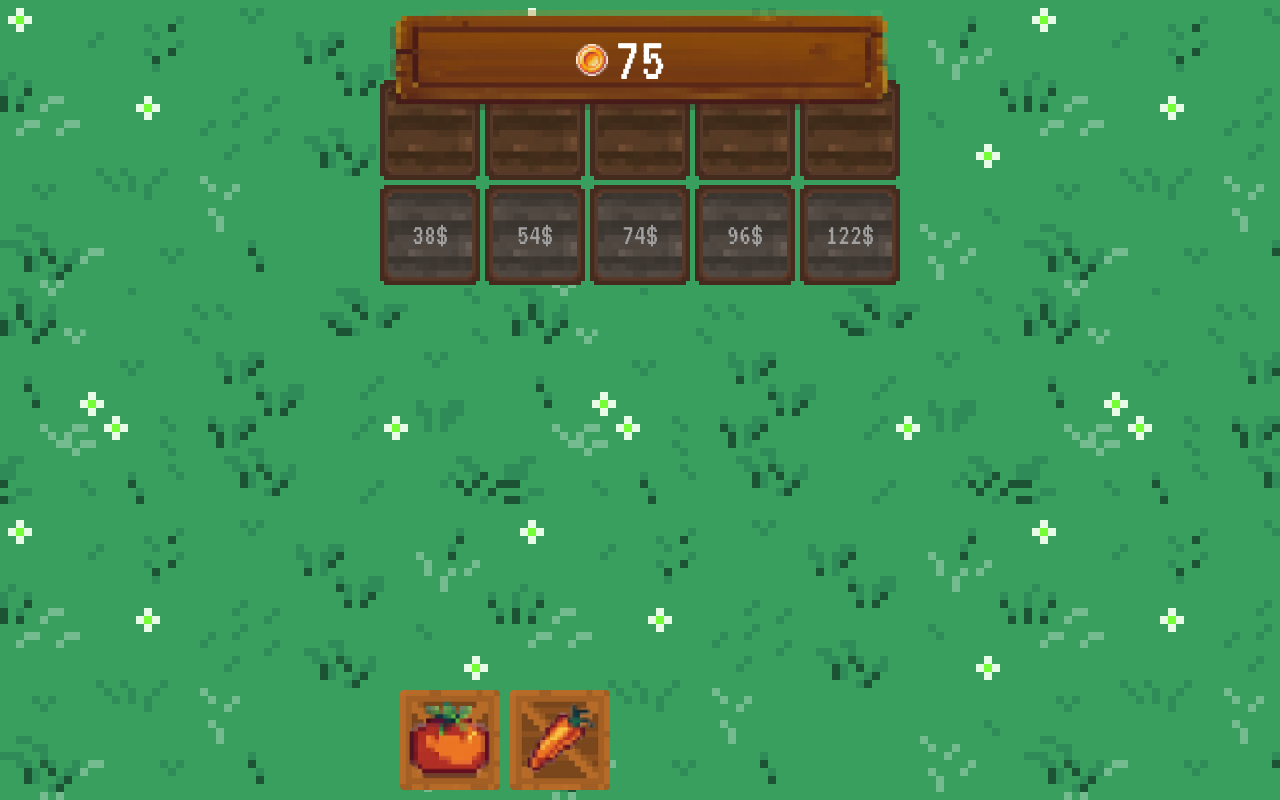
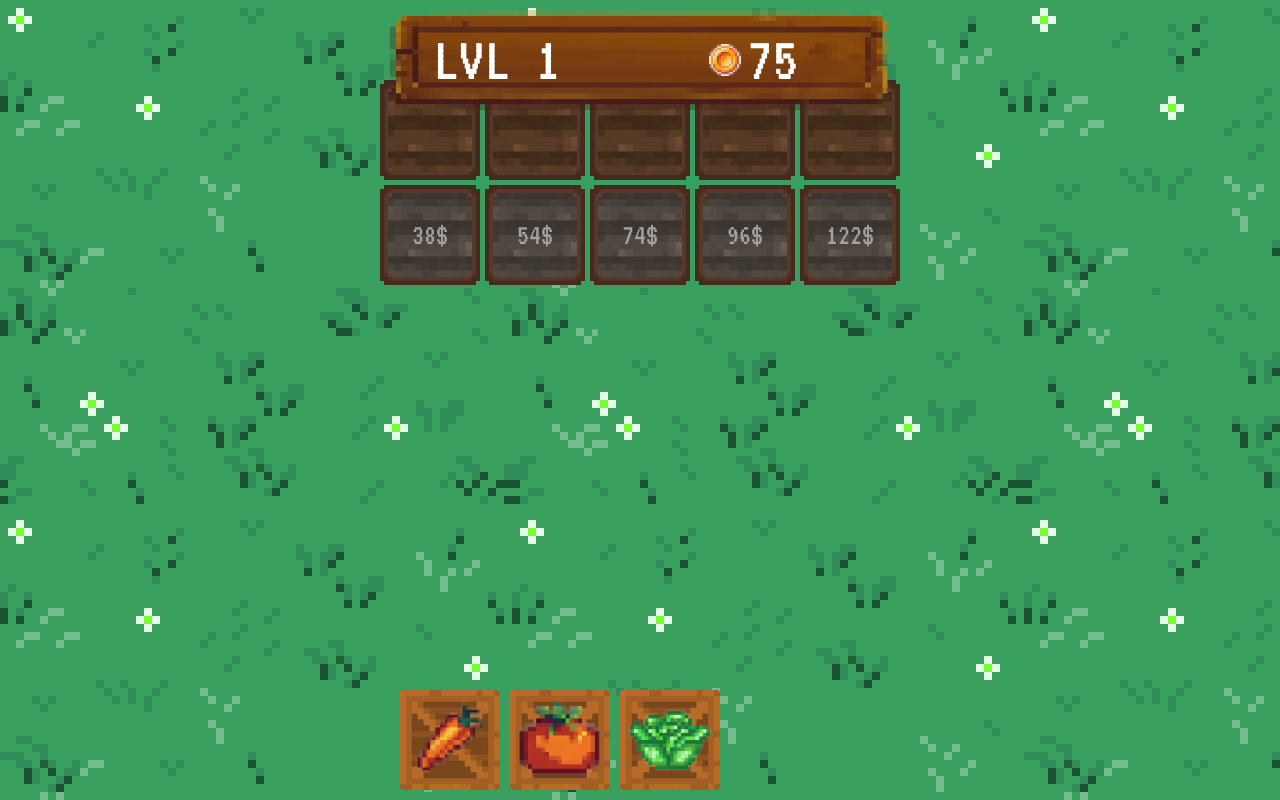
Before and after one commit to donteday/farmily, a React (Create React App) app: page / in a window 1280 px wide. Built offline with nearby package versions, Linux system fonts and the light colour scheme.

Commit message:
feat: add save progress

```diff
--- a/src/App.js
+++ b/src/App.js
@@ -1,13 +1,37 @@
-import React from 'react';
-import { useSelector } from 'react-redux'
+import React, { useEffect } from 'react';
+import { useSelector, useDispatch } from 'react-redux'
+import { setPlant, makeShopActiveItem } from './redux/store/store';
 import './App.css';
 import Bed from './components/Bed/Bed';
 import Header from './components/Header/Header';
 import Shop from './components/Shop/Shop';
 
+
+
 function App() {
-  const data = useSelector(state => state.counter.data)
+  const data = useSelector(state => state.counter.data);
+  const dispatch = useDispatch();
 
+  function init() {
+    dispatch(makeShopActiveItem(null))
+    data.forEach((element, index) => {
+      const dateNow = new Date()
+      if (element.date && (dateNow.getTime() - element.date > element.riseTime)) {
+        dispatch(setPlant({index: index, plant: element.namePlant}));
+      }
+
+      if (element.date && (dateNow.getTime() - element.date < element.riseTime)) {
+        console.log(2);
+
+        setTimeout(() => {
+          dispatch(setPlant({index: index, plant: element.namePlant}));
+      }, dateNow.getTime() - element.date);
+      }
+    });
+  }
+
+  // eslint-disable-next-line react-hooks/exhaustive-deps
+  useEffect(() => init(), []);
 
   return (
     <div>
@@ -22,10 +46,11 @@ function App() {
             />)
         }
       </div>
-        <Shop/>
+      <Shop />
     </div>
 
   );
 }
 
+
 export default React.memo(App);
--- a/src/components/Bed/Bed.css
+++ b/src/components/Bed/Bed.css
@@ -23,7 +23,7 @@
     background-color: aliceblue;
 }
 
-.tomato, .carrot, .seedling {
+.tomato, .carrot, .seedling, .cabbage {
     width: 100%;
     transition: all .3s ease-in-out;
     height: 100%;
@@ -37,6 +37,11 @@
 
 .carrot {
     background-image: url(../../img/carrot.png);
+    background-size: cover;
+}
+
+.cabbage {
+    background-image: url(../../img/cabbage.png);
     background-size: cover;
 }
 
--- a/src/components/Bed/Bed.js
+++ b/src/components/Bed/Bed.js
@@ -1,6 +1,6 @@
 import React from 'react';
 import { useSelector, useDispatch } from 'react-redux'
-import { incrementMoney, plowed, bedAdd, setPlant, setSellPrice } from '../../redux/store/store'
+import { incrementMoney, plowed, bedAdd, setPlant, setSellPrice, setDatePlant} from '../../redux/store/store'
 import './Bed.css'
 
 
@@ -9,10 +9,10 @@ const Bed = ({ index, bed }) => {
     const data = useSelector(state => state.counter.data);
     const activeItem = useSelector(state => state.counter.shopActiveItem);
     const dispatch = useDispatch();
-    const bedPrice = Math.round(index*index*1.5);
+    const bedPrice = Math.round(index * index * 1.5);
     function bedHandler() {
         if (!bed.plowed) {
-            if (money - bedPrice > 0) {
+            if (money - bedPrice > 5) {
                 dispatch(plowed(index));
                 dispatch(incrementMoney(-1 * bedPrice));
                 if (data.filter((e) => !e.plowed).length <= 1) {
@@ -25,20 +25,23 @@ const Bed = ({ index, bed }) => {
         if ((money <= 0 && bed.plant === '') || bed.plant === 'seedling') return;
         if (activeItem) {
             if (bed.plant === '' && money - activeItem.purchasePrice > 0) {
-                   dispatch(incrementMoney(- activeItem.purchasePrice))
-                   dispatch(setPlant({index: index, plant:'seedling'}));
-                   dispatch(setSellPrice({index: index, price: activeItem.sellingPrice}))
+                const dateNow = new Date();
+                dispatch(incrementMoney(- activeItem.purchasePrice))
+                dispatch(setPlant({ index: index, plant: 'seedling' }));
+                dispatch(setSellPrice({ index: index, price: activeItem.sellingPrice }))
+                dispatch(setDatePlant({ index: index, namePlant: activeItem.name, riseTime: activeItem.riseTime, date: dateNow.getTime() }));
 
-                   setTimeout(() => {
-                       dispatch(setPlant({index: index, plant: activeItem.name}));
-                   }, activeItem.riseTime);
-           }
+                setTimeout(() => {
+                    dispatch(setPlant({ index: index, plant: activeItem.name }));
+                }, activeItem.riseTime);
+            }
         }
 
         if (bed.plant !== 'seedling' && bed.plant !== '') {
             dispatch(incrementMoney(bed.sell))
-            dispatch(setSellPrice({index: index, price: 0}))
-            dispatch(setPlant({index: index, plant:''}));
+            dispatch(setSellPrice({ index: index, price: 0 }))
+            dispatch(setPlant({ index: index, plant: '' }));
+            dispatch(setDatePlant({ index: index, namePlant: null, riseTime: null, date: null }));
         }
     }
 
--- a/src/components/Header/Header.css
+++ b/src/components/Header/Header.css
@@ -7,22 +7,26 @@
     top: 0;
     color: rgb(255, 255, 255);
     font-family: 'VT323', monospace;
+    justify-content: space-around;
     display: flex;
-    justify-content: center;
     align-items: center;
     margin: 10px auto;
     max-width: 500px;
+    gap: 100px;
     height: 100px;
     font-size: 40px;
     background-image: url(../../img/header.png);
     background-repeat: no-repeat;
     background-size: cover;
+
     font-size: 4em;
     font-weight: normal;
 }
 
 .money {
     position: relative;
+    right: 0;
+    width: 100px;
     /* text-shadow: 5px 0px 0 #3b2705; */
 }
 
--- a/src/components/Header/Header.js
+++ b/src/components/Header/Header.js
@@ -2,12 +2,14 @@ import './Header.css'
 import { useSelector } from 'react-redux'
 
 const Header = () => {
+    const data = useSelector(state => state.counter.data);
     const count = useSelector(state => state.counter.money)
     return (
         <div className='header'>
-            <p className='money'>{count}</p>
+            <span>LVL {data.length / 5 - 1}</span>
+            <span className='money'>{count}</span>
         </div>
-     );
+    );
 }
 
 export default Header;
--- a/src/components/Shop/Shop.css
+++ b/src/components/Shop/Shop.css
@@ -35,9 +35,9 @@
     margin: 0 auto;
     left: 0;
     right: 0;
-    width: max-content;
-    top: -1.3em;
-    font-size: 1.4em;
+    text-align: center;
+    top: -1.4em;
+    font-size: 100%;
     font-family: 'VT323', monospace;
     font-weight: normal;
     color: white;
--- a/src/data/shopData.js
+++ b/src/data/shopData.js
@@ -1,14 +1,20 @@
 export const shopData = [
     {
-        name: 'tomato',
+        name: 'carrot',
         purchasePrice: 5,
         sellingPrice: 10,
         riseTime: 5000,
     },
     {
-        name: 'carrot',
+        name: 'tomato',
         purchasePrice: 10,
-        sellingPrice: 30,
+        sellingPrice: 50,
         riseTime: 30000,
     },
+    {
+        name: 'cabbage',
+        purchasePrice: 20,
+        sellingPrice: 110,
+        riseTime: 60000,
+    },
 ]
--- a/src/index.js
+++ b/src/index.js
@@ -9,16 +9,11 @@ import { store } from './redux/root';
 
 const root = ReactDOM.createRoot(document.getElementById('root'));
 
-// if (!localStorage.getItem('money')) {
-//   localStorage.setItem('money', 5);
-// }
 
 root.render(
-  <React.StrictMode>
     <Provider store={store}>
       <App />
     </Provider>
-  </React.StrictMode>
 );
 
 // If you want to start measuring performance in your app, pass a function
--- a/src/redux/root.js
+++ b/src/redux/root.js
@@ -8,6 +8,6 @@ export const store = configureStore({
 })
 
 function sub() {
-    console.log(1);
+    localStorage.userData = JSON.stringify(store.getState().counter);
   }
 store.subscribe(sub);
--- a/src/redux/store/store.js
+++ b/src/redux/store/store.js
@@ -7,7 +7,9 @@ const bedExmple = {
 
 export const counterSlice = createSlice({
   name: 'money',
-  initialState: {
+  initialState: localStorage.userData
+    ? JSON.parse(localStorage.userData)
+    : {
       money: 75,
       shopActiveItem: null,
       data: [
@@ -85,12 +87,19 @@ export const counterSlice = createSlice({
     makeShopActiveItem: (state, action) => {
       state.shopActiveItem = action.payload;
     },
+    setDatePlant: (state, action) => {
+      state.data[action.payload.index].date = action.payload.date;
+      state.data[action.payload.index].namePlant = action.payload.namePlant;
+      state.data[action.payload.index].riseTime = action.payload.riseTime;
+    }
 
   }
 })
 
 
 
-export const { incrementMoney, plowed, bedAdd, setPlant, makeShopActiveItem, setSellPrice } = counterSlice.actions
+
+
+export const { incrementMoney, plowed, bedAdd, setPlant, makeShopActiveItem, setSellPrice, setDatePlant } = counterSlice.actions
 
 export default counterSlice.reducer
```
Also changed, not shown: src/img/cabbage.png (added). Lines whose indentation alone changed are shown as unchanged.
